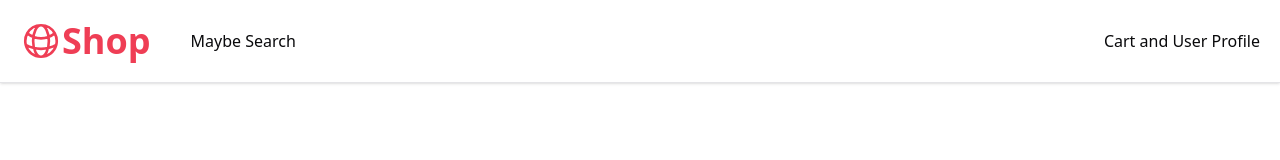
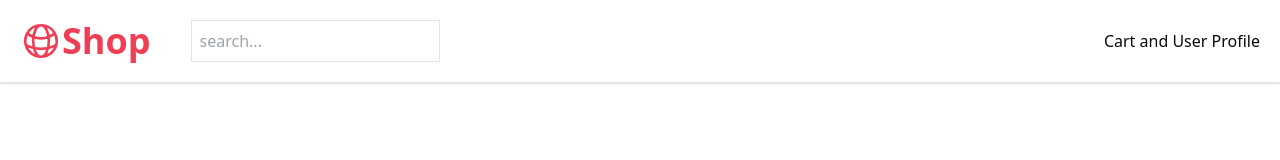
Before and after one commit to hossein-jorfi/Shop-Next.js, a Next.js app: page / in a window 1280 px wide. Shown: the top 160 px of the page. Built offline with nearby package versions, Linux system fonts and the light colour scheme.

Commit message:
add input component

```diff
--- /dev/null
+++ b/src/components/sections/top-nav/nav-search.tsx
@@ -0,0 +1,9 @@
+const NavSearch = () => {
+  return (
+    <div className="border p-2">
+      <input type="text" className="outline-none" placeholder="search..." />
+    </div>
+  );
+};
+
+export default NavSearch;
--- a/src/components/sections/top-nav/search.tsx
+++ /dev/null
@@ -1,9 +0,0 @@
-const search = () => {
-return (
-            <div>
-                  <input type="text" placeholder="search..." />
-            </div>
-      );
-};
-
-export default search;
--- a/src/components/sections/top-nav/top-section.tsx
+++ b/src/components/sections/top-nav/top-section.tsx
@@ -1,4 +1,5 @@
 import { GlobeAltIcon } from "@heroicons/react/24/outline";
+import Search from "./nav-search";
 
 const TopSection = () => {
   return (
@@ -8,7 +9,7 @@ const TopSection = () => {
           <GlobeAltIcon width={42} height={42} />
           <p className="font-bold text-4xl">Shop</p>
         </div>
-        <div>Maybe Search</div>
+        <Search />
       </div>
       <div>Cart and User Profile</div>
     </div>
--- /dev/null
+++ b/src/components/ui/input.tsx
@@ -0,0 +1,22 @@
+import * as React from "react"
+
+import { cn } from "@/lib/utils"
+
+const Input = React.forwardRef<HTMLInputElement, React.ComponentProps<"input">>(
+  ({ className, type, ...props }, ref) => {
+    return (
+      <input
+        type={type}
+        className={cn(
+          "flex h-9 w-full rounded-md border border-input bg-transparent px-3 py-1 text-base shadow-sm transition-colors file:border-0 file:bg-transparent file:text-sm file:font-medium file:text-foreground placeholder:text-muted-foreground focus-visible:outline-none focus-visible:ring-1 focus-visible:ring-ring disabled:cursor-not-allowed disabled:opacity-50 md:text-sm",
+          className
+        )}
+        ref={ref}
+        {...props}
+      />
+    )
+  }
+)
+Input.displayName = "Input"
+
+export { Input }
```
